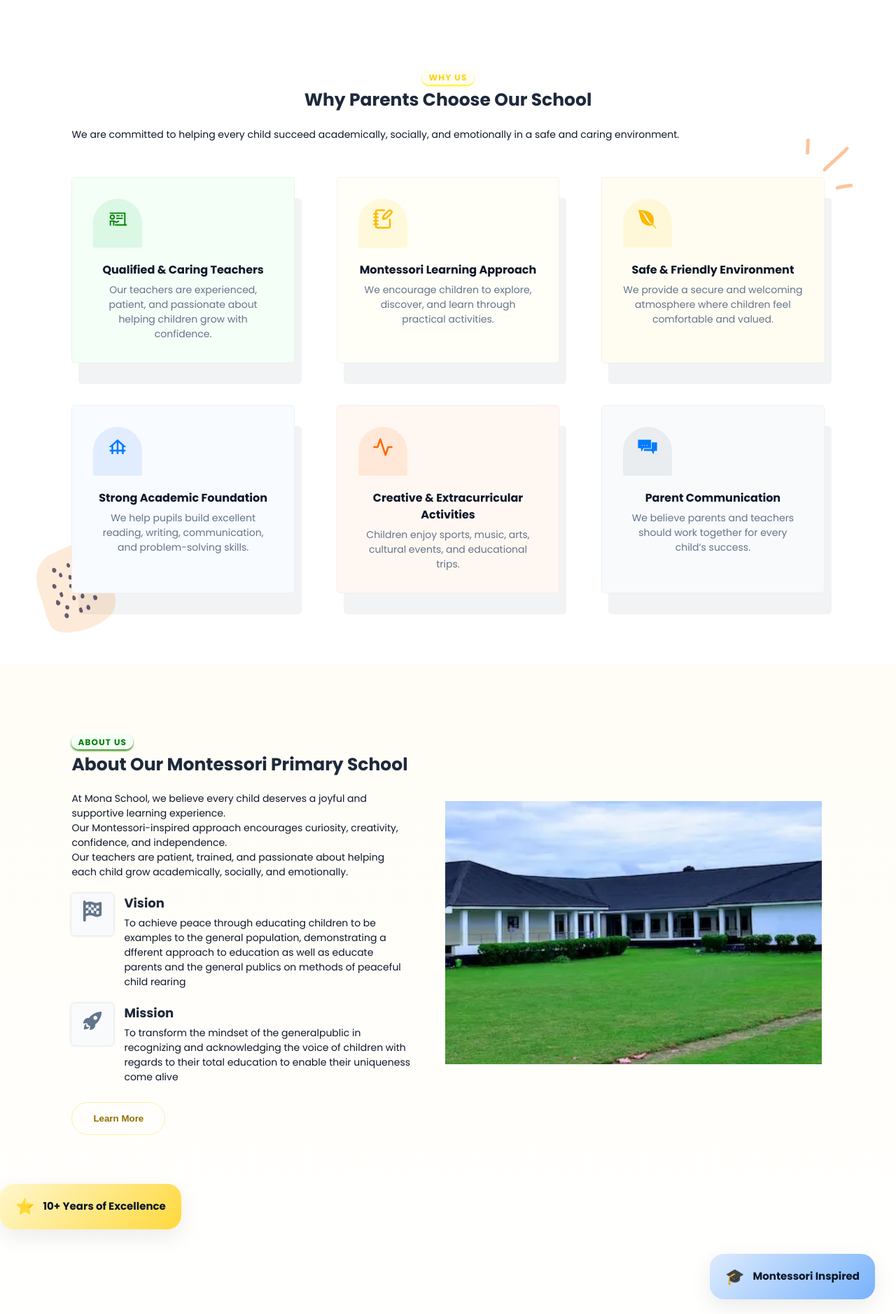
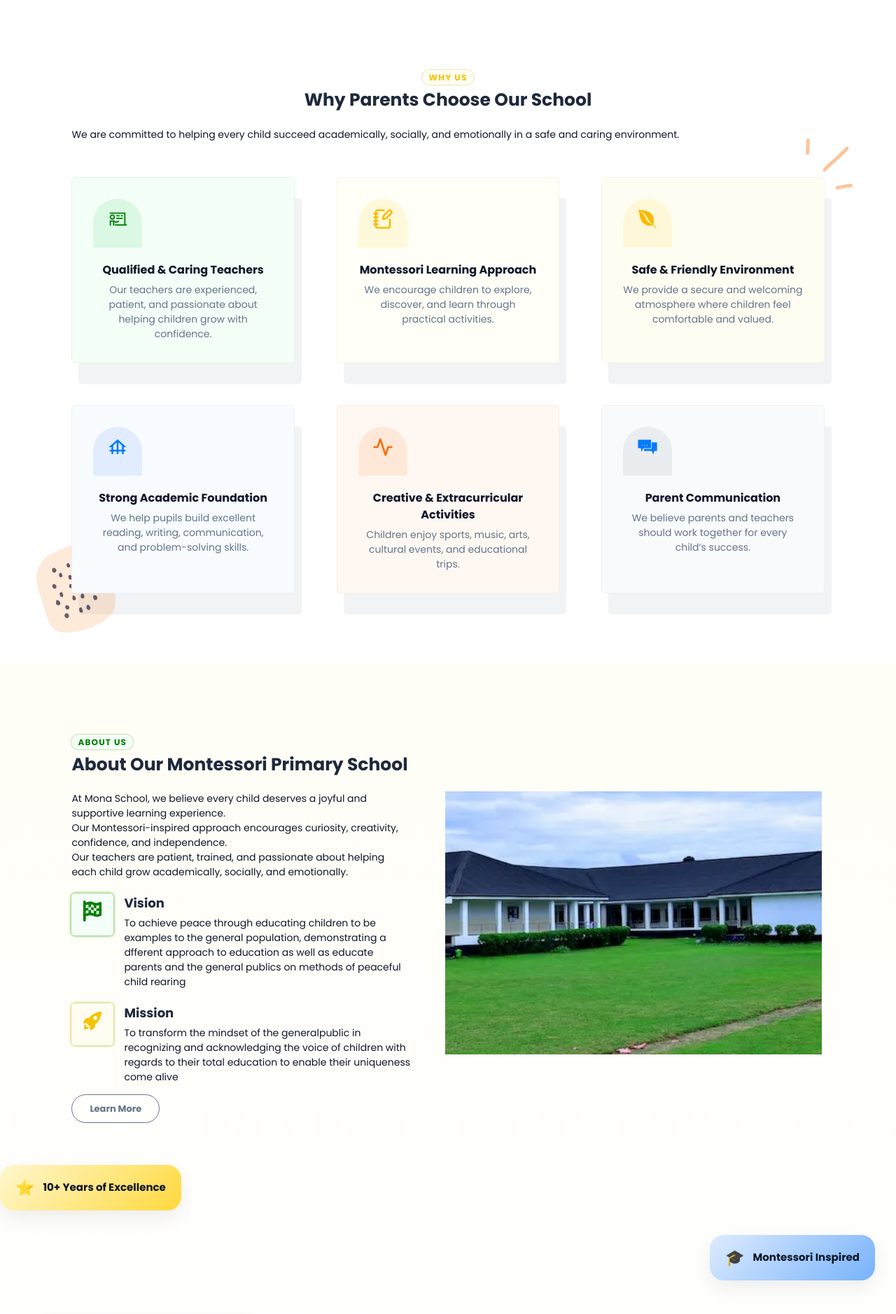
Before and after one commit to Klessy/MonaShool-Frontend, a Next.js app: page / in a window 1280 px wide. Shown: the part 811-2689 px from the top of the page at 70% size. Built offline with nearby package versions, Linux system fonts and the light colour scheme; a web font is replaced by a local one.

Commit message:
button updated css

```diff
--- a/src/components/sections/About.jsx
+++ b/src/components/sections/About.jsx
@@ -52,8 +52,8 @@ const About = () => {
                     </li> */}
 
                 </ul>
-                <Link href="/about">
-                    <button className="monaOutlineButton">Learn More</button>
+                <Link href="/about" className="monaOutlineButton">
+                    Learn More
                 </Link>
             </div>
             <div className="about__img">
--- a/src/components/styles/about.css
+++ b/src/components/styles/about.css
@@ -36,7 +36,7 @@ transparent 45%
   border-radius: 10px;
   color: green;
   background-color: #f4fff7;
-  box-shadow: 0px 2px 3px rgba(33, 131, 3, 0.979)
+  box-shadow: 0px 0px 2px rgba(42, 167, 4, 0.979)
 }
 
 .about__content {
@@ -69,7 +69,9 @@ transparent 45%
     height: 60px;
     /* background-color: var(--sun-50); */
     background: var(--mona-offwhite);
-    box-shadow: 0 0 4px rgba(1, 70, 94, 0.2);
+    background: #f4fff7;
+    box-shadow: 0px 0px 4px rgba(42, 167, 4, 0.979);
+    /* box-shadow: 0 0 4px rgba(1, 70, 94, 0.2); */
     /* box-shadow: 0 2px 3px rgba(119, 96, 5, 0.2); */
     /* box-shadow: 0px 2px 3px rgba(255, 127, 15, 0.9); */
     border-radius: 5px;
@@ -81,8 +83,17 @@ transparent 45%
 
 .circle-bg i {
     /* color: var(--sun-orange-500); */
-    color: var(--mona-gray);
+    color: green;
     font-size: 30px;
+}
+
+.value__con:nth-child(2) .circle-bg {
+  background-color: var(--sun-50);
+  box-shadow: 0px 0px 4px rgba(184, 171, 2, 0.932);
+}
+
+.value__con:nth-child(2) .circle-bg i {
+  color: var(--sun-600);
 }
 
 .about__img {
--- a/src/components/styles/button.css
+++ b/src/components/styles/button.css
@@ -105,13 +105,14 @@
 }
 
 .monaOutlineButton {
-  padding: 15px 30px;
+  padding: 10px 25px;
   border-radius: 999px;
   /* border: 1.5px solid rgba(255,255,255,0.2); */
-  border: 1.5px solid var(--sun-200);
+  border: 1.5px solid var(--mona-gray);
   background: transparent;
+  font-size: 13px;
   /* backdrop-filter: blur(12px); */
-  color: var(--sun-900);
+  color: var(--mona-gray);
   font-weight: 700;
   transition: all 0.35s ease;
   cursor: pointer;
@@ -119,7 +120,23 @@
 
 .monaOutlineButton:hover {
   /* background: rgba(255,255,255,0.08); */
-  background: var(--sun-500);
-  transform: translateY(-3px);
+  /* background: var(--sun-500); */
+   background:
+    linear-gradient(
+      135deg,
+      #ffe066,
+      #ffd21a,
+      #ffb703
+    );
+  /* transform: translateY(-3px); */
   border: transparent;
+  color: var(--mona-dark);
+  /* font-weight: 600; */
 }
+
+@media screen and (max-width: 900px) {
+  .monaOutlineButton {
+  padding: 8px 20px;
+  font-size: 12px;
+  }
+}
--- a/src/components/styles/why.css
+++ b/src/components/styles/why.css
@@ -18,9 +18,9 @@
   background: var(--mona-offwhite);
   padding: 0.2rem 0.9rem;
   border-radius: 10px;
-  color: var(--sun-500);
+  color: var(--sun-600);
   background-color: var(--sun-50);
-  box-shadow: 0px 2px 3px rgba(255, 238, 5, 0.932);
+  box-shadow: 0px 0px 2px rgba(184, 171, 2, 0.932);
 }
 
 .why__cards {
```
